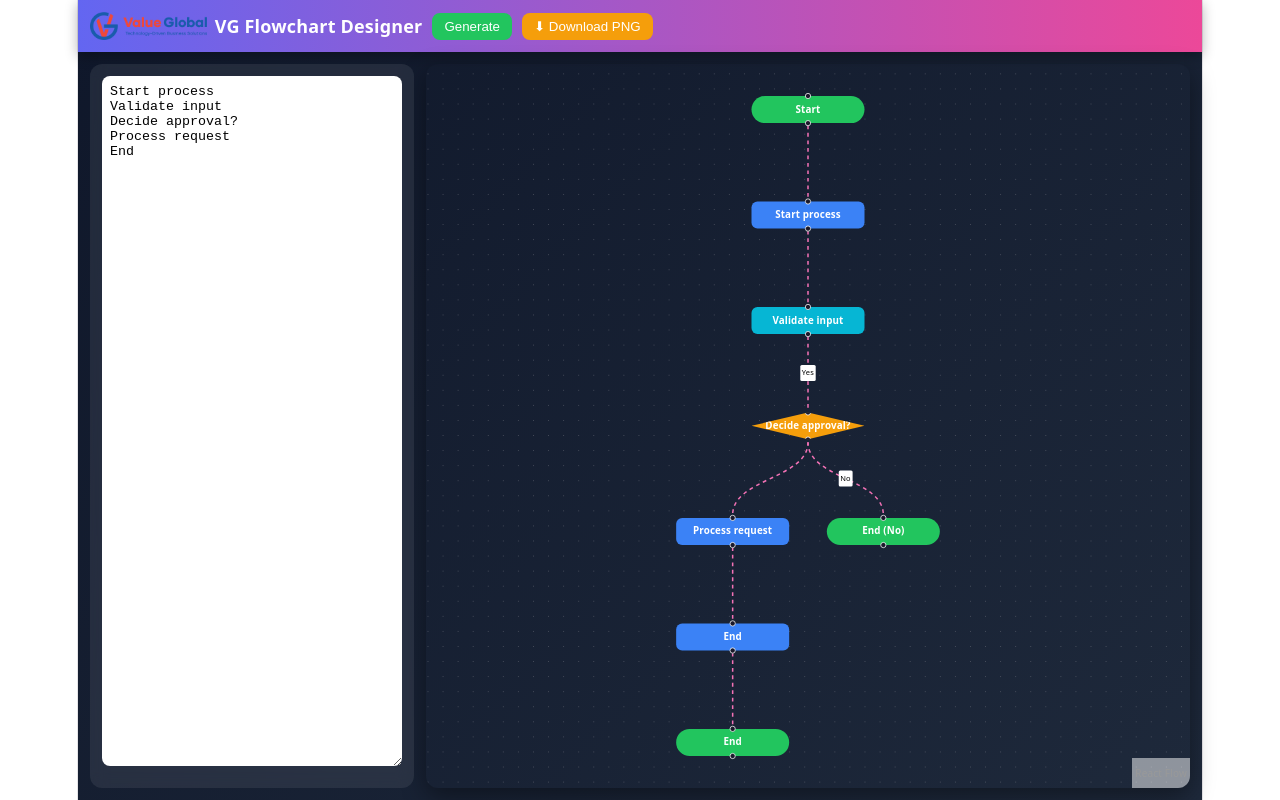
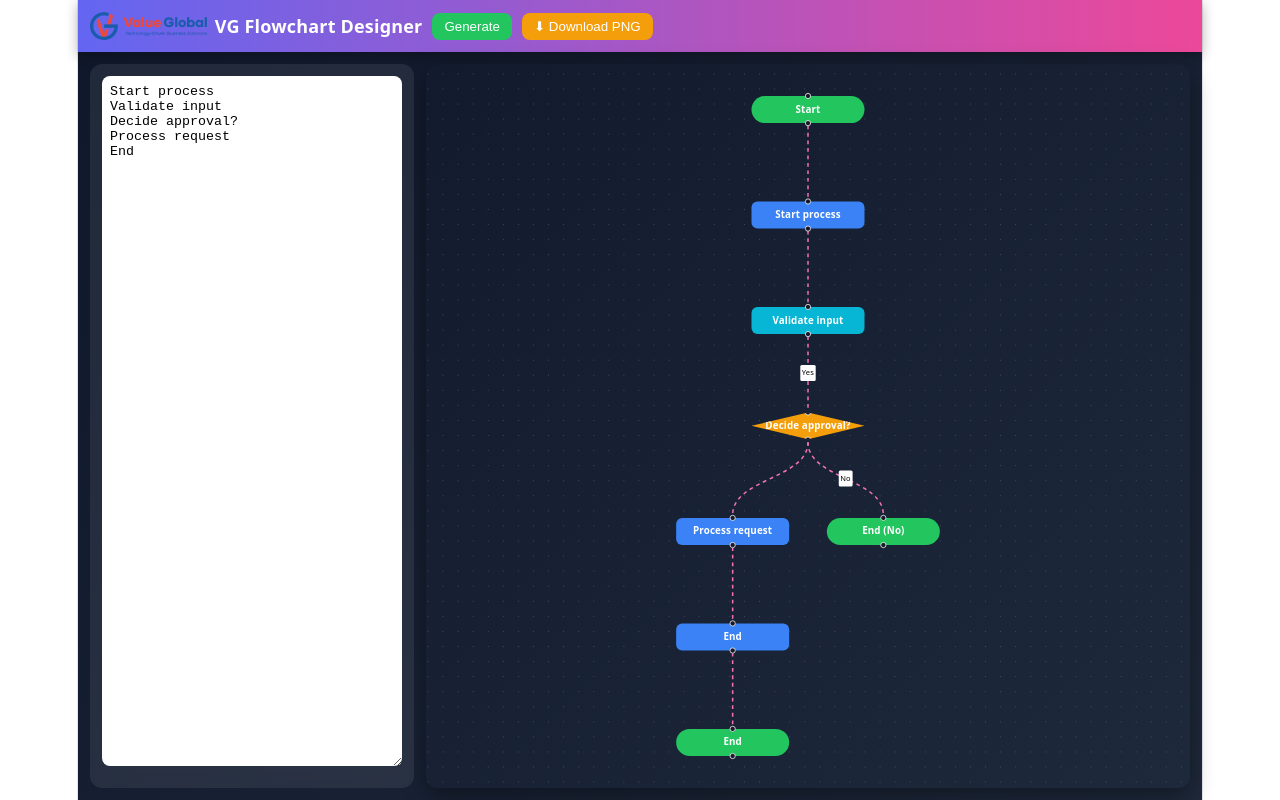
Before and after one commit to shanmugapriyag2196/KiloCode-Flow-Chart-Designer, a React (Vite) app: page / in a window 1280 px wide. Built offline with nearby package versions, Linux system fonts and the light colour scheme.

Commit message:
Hide React Flow attribution

```diff
--- a/src/App.tsx
+++ b/src/App.tsx
@@ -58,7 +58,7 @@ export default function App() {
           {selected && <div style={{ background: 'rgba(255,255,255,.15)', padding: 8, borderRadius: 8 }}><b>Selected:</b> {String((selected.data as any)?.label)}</div>}
         </div>
         <div style={{ flex: 1, borderRadius: 12, overflow: 'auto', boxShadow: '0 8px 24px rgba(0,0,0,.4)' }} ref={containerRef}>
-          <ReactFlow nodes={nodes} edges={edges} onNodesChange={onNodesChange} onEdgesChange={onEdgesChange} onConnect={onConnect} onNodeClick={(_, n) => setSelected(n)} fitView>
+          <ReactFlow nodes={nodes} edges={edges} onNodesChange={onNodesChange} onEdgesChange={onEdgesChange} onConnect={onConnect} onNodeClick={(_, n) => setSelected(n)} fitView proOptions={{ hideAttribution: true }}>
             <Background />
           </ReactFlow>
         </div>
```
